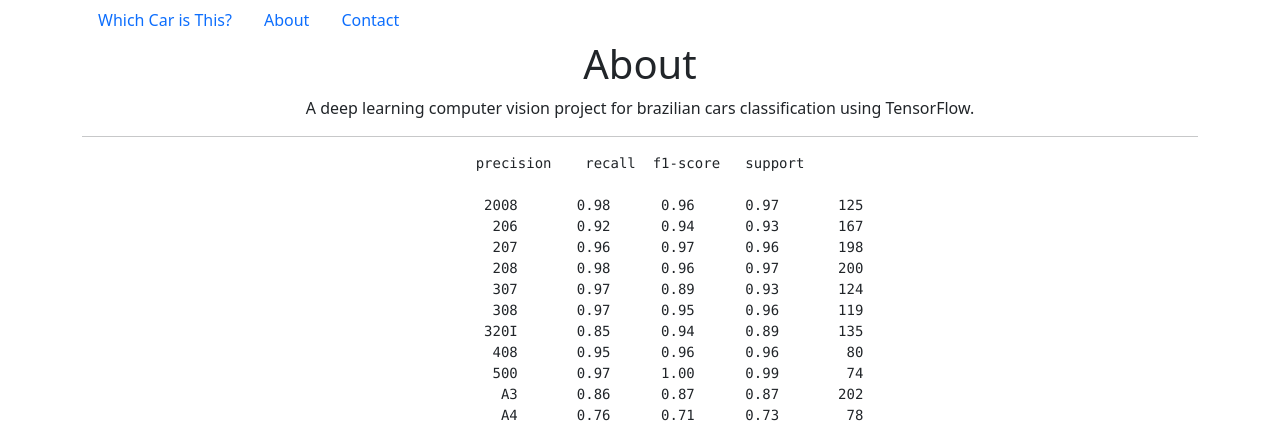
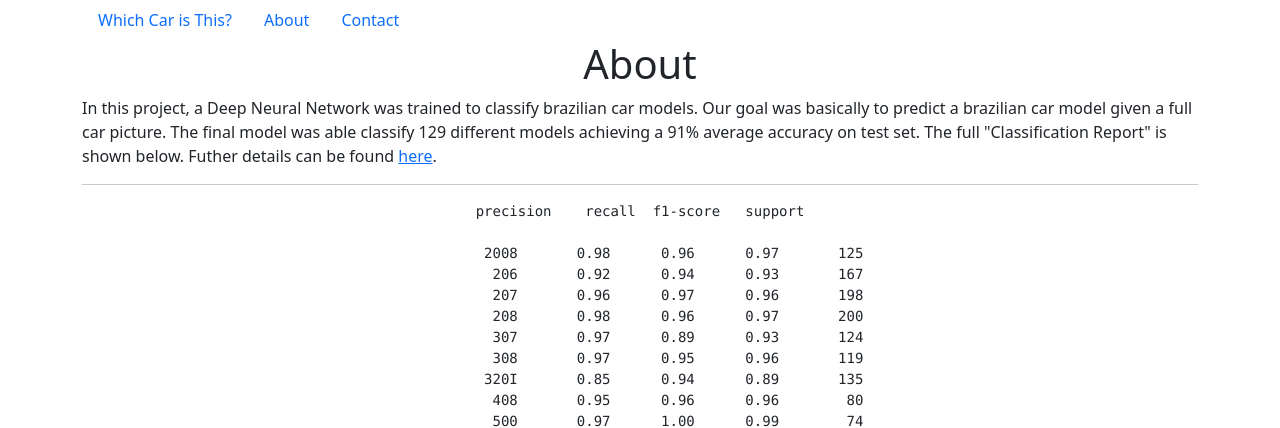
Before and after one commit to thiagofuruchima/deeplearning_brazilian_cars_classifier, a Flask app: page /about in a window 1280 px wide. Shown: the top 428 px of the page. Run offline with Flask 2, Linux system fonts and the light colour scheme; some libraries are stand-ins or nearby versions.

Commit message:
Update about.html

```diff
--- a/app/templates/about.html
+++ b/app/templates/about.html
@@ -6,7 +6,10 @@
 
 
 	<h1 class="text-center">About</h1>
-	<p class="text-center">A deep learning computer vision project for brazilian cars classification using TensorFlow.</p>
+	<p>In this project, a Deep Neural Network was trained to classify brazilian car models.
+	Our goal was basically to predict a brazilian car model given a full car picture.
+	The final model was able classify 129 different models achieving a 91% average accuracy on test set. The full "Classification Report" is shown below.
+	Futher details can be found <a href="https://github.com/thiagofuruchima/deeplearning_brazilian_cars_classifier">here</a>.</p>
 	<hr />
 
 	<pre class="text-center">
```
